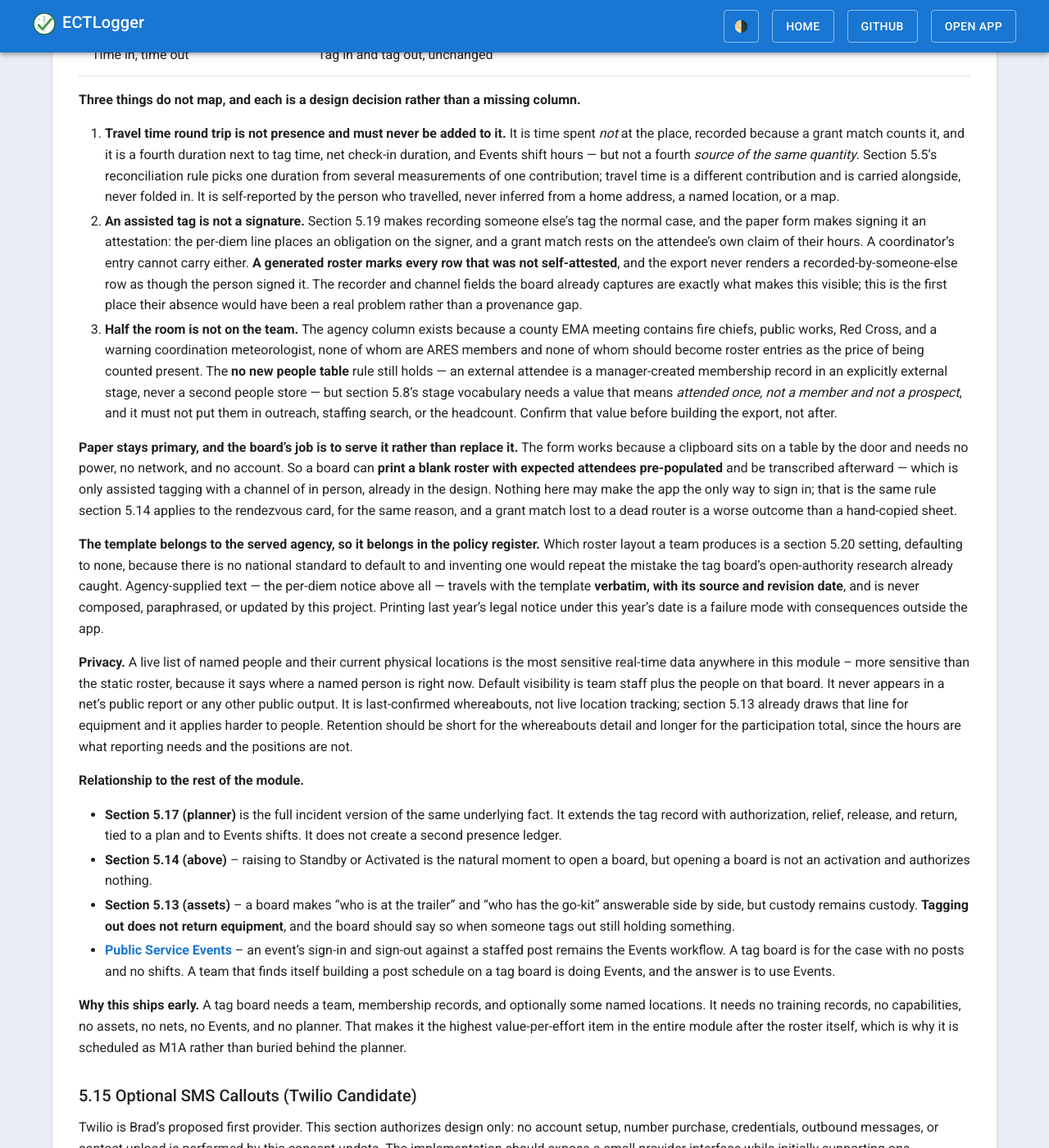
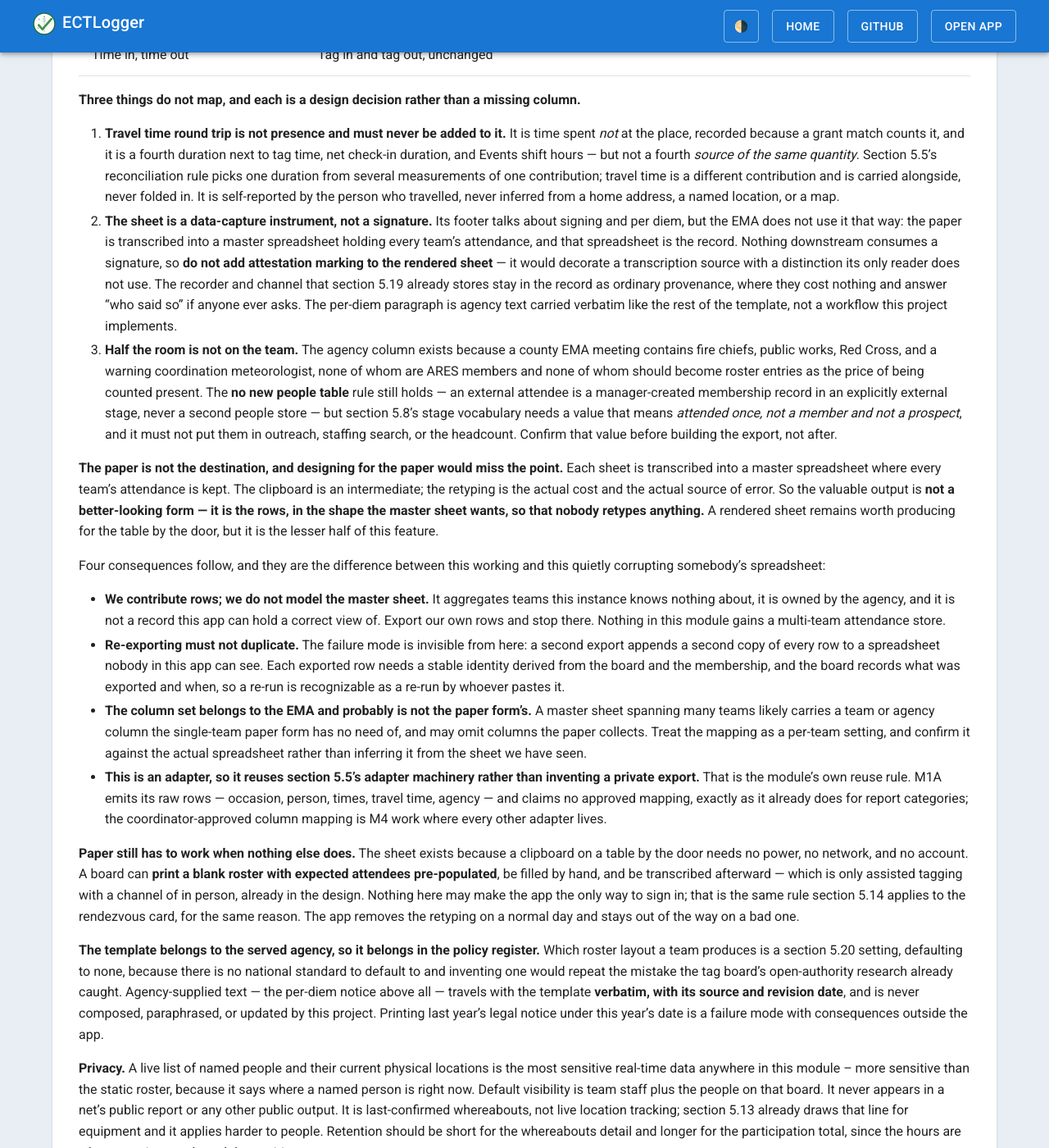
Before and after one commit to bradbrownjr/ectlogger, a Jekyll site: the page built from docs/concepts/TEAM-ACTIVATION-CALLOUTS.md, in a window 1280 px wide and 1400 px high, scrolled down 5878 px. Shown: the whole window at 82% size. Built offline with Jekyll 4.4.1, drawn with Linux system fonts in a browser that asks for light colours; our own code applies the rules of GitHub Pages for plain Markdown files; some of the changed text lies outside the part shown.

Commit message:
docs: the roster's destination is a master spreadsheet, not a signature
Correcting an assumption from the previous commit. The EMA does not treat
these sheets as attestations despite the per-diem footer; each one is
transcribed into a master spreadsheet holding every team's attendance, and
that spreadsheet is the record.

Two changes follow. The attestation marking is dropped: marking non-self-
attested rows on a rendered sheet would decorate a transcription source
with a distinction its only reader does not use. Recorder and channel stay
in the record as ordinary provenance, where they were already free.

More importantly the deliverable inverts. The retyping is the real cost, so
exporting the board's own rows in the agency's column mapping is the
primary output and the rendered paper sheet is secondary. Four constraints
come with that: export our rows only and never model a multi-team
attendance store; give each row a stable board-plus-membership identity and
record what was exported when, since a re-run otherwise appends invisible
duplicates to a sheet this app cannot see; treat the column set as the
EMA's rather than assuming the paper form's; and route it through section
5.5's adapter machinery rather than a private export, with M1A emitting raw
rows and M4 owning the approved mapping as it does for every other adapter.

Paper still prints blank and transcribes by hand, unchanged.

Replaces the wet-signature open question with the one that actually decides
the export shape: what the master sheet's columns are and how data reaches
it. TM-47 restated around the spreadsheet rather than the form.

Co-Authored-By: Claude Opus 5 <noreply@anthropic.com>
Claude-Session: https://claude.ai/code/session_018UAo5kvnrfbeiLuzfXbk9A

```diff
--- a/docs/concepts/TEAM-ACTIVATION-CALLOUTS.md
+++ b/docs/concepts/TEAM-ACTIVATION-CALLOUTS.md
@@ -125,10 +125,19 @@ Most of it maps onto a board that already exists:
 **Three things do not map, and each is a design decision rather than a missing column.**
 
 1. **Travel time round trip is not presence and must never be added to it.** It is time spent *not* at the place, recorded because a grant match counts it, and it is a fourth duration next to tag time, net check-in duration, and Events shift hours — but not a fourth *source of the same quantity*. Section 5.5's reconciliation rule picks one duration from several measurements of one contribution; travel time is a different contribution and is carried alongside, never folded in. It is self-reported by the person who travelled, never inferred from a home address, a named location, or a map.
-2. **An assisted tag is not a signature.** Section 5.19 makes recording someone else's tag the normal case, and the paper form makes signing it an attestation: the per-diem line places an obligation on the signer, and a grant match rests on the attendee's own claim of their hours. A coordinator's entry cannot carry either. **A generated roster marks every row that was not self-attested**, and the export never renders a recorded-by-someone-else row as though the person signed it. The recorder and channel fields the board already captures are exactly what makes this visible; this is the first place their absence would have been a real problem rather than a provenance gap.
+2. **The sheet is a data-capture instrument, not a signature.** Its footer talks about signing and per diem, but the EMA does not use it that way: the paper is transcribed into a master spreadsheet holding every team's attendance, and that spreadsheet is the record. Nothing downstream consumes a signature, so **do not add attestation marking to the rendered sheet** — it would decorate a transcription source with a distinction its only reader does not use. The recorder and channel that section 5.19 already stores stay in the record as ordinary provenance, where they cost nothing and answer "who said so" if anyone ever asks. The per-diem paragraph is agency text carried verbatim like the rest of the template, not a workflow this project implements.
 3. **Half the room is not on the team.** The agency column exists because a county EMA meeting contains fire chiefs, public works, Red Cross, and a warning coordination meteorologist, none of whom are ARES members and none of whom should become roster entries as the price of being counted present. The **no new people table** rule still holds — an external attendee is a manager-created membership record in an explicitly external stage, never a second people store — but section 5.8's stage vocabulary needs a value that means *attended once, not a member and not a prospect*, and it must not put them in outreach, staffing search, or the headcount. Confirm that value before building the export, not after.
 
-**Paper stays primary, and the board's job is to serve it rather than replace it.** The form works because a clipboard sits on a table by the door and needs no power, no network, and no account. So a board can **print a blank roster with expected attendees pre-populated** and be transcribed afterward — which is only assisted tagging with a channel of in person, already in the design. Nothing here may make the app the only way to sign in; that is the same rule section 5.14 applies to the rendezvous card, for the same reason, and a grant match lost to a dead router is a worse outcome than a hand-copied sheet.
+**The paper is not the destination, and designing for the paper would miss the point.** Each sheet is transcribed into a master spreadsheet where every team's attendance is kept. The clipboard is an intermediate; the retyping is the actual cost and the actual source of error. So the valuable output is **not a better-looking form — it is the rows, in the shape the master sheet wants, so that nobody retypes anything.** A rendered sheet remains worth producing for the table by the door, but it is the lesser half of this feature.
+
+Four consequences follow, and they are the difference between this working and this quietly corrupting somebody's spreadsheet:
+
+- **We contribute rows; we do not model the master sheet.** It aggregates teams this instance knows nothing about, it is owned by the agency, and it is not a record this app can hold a correct view of. Export our own rows and stop there. Nothing in this module gains a multi-team attendance store.
+- **Re-exporting must not duplicate.** The failure mode is invisible from here: a second export appends a second copy of every row to a spreadsheet nobody in this app can see. Each exported row needs a stable identity derived from the board and the membership, and the board records what was exported and when, so a re-run is recognizable as a re-run by whoever pastes it.
+- **The column set belongs to the EMA and probably is not the paper form's.** A master sheet spanning many teams likely carries a team or agency column the single-team paper form has no need of, and may omit columns the paper collects. Treat the mapping as a per-team setting, and confirm it against the actual spreadsheet rather than inferring it from the sheet we have seen.
+- **This is an adapter, so it reuses section 5.5's adapter machinery rather than inventing a private export.** That is the module's own reuse rule. M1A emits its raw rows — occasion, person, times, travel time, agency — and claims no approved mapping, exactly as it already does for report categories; the coordinator-approved column mapping is M4 work where every other adapter lives.
+
+**Paper still has to work when nothing else does.** The sheet exists because a clipboard on a table by the door needs no power, no network, and no account. A board can **print a blank roster with expected attendees pre-populated**, be filled by hand, and be transcribed afterward — which is only assisted tagging with a channel of in person, already in the design. Nothing here may make the app the only way to sign in; that is the same rule section 5.14 applies to the rendezvous card, for the same reason. The app removes the retyping on a normal day and stays out of the way on a bad one.
 
 **The template belongs to the served agency, so it belongs in the policy register.** Which roster layout a team produces is a section 5.20 setting, defaulting to none, because there is no national standard to default to and inventing one would repeat the mistake the tag board's open-authority research already caught. Agency-supplied text — the per-diem notice above all — travels with the template **verbatim, with its source and revision date**, and is never composed, paraphrased, or updated by this project. Printing last year's legal notice under this year's date is a failure mode with consequences outside the app.
 
@@ -213,11 +222,12 @@ Two boundaries are worth repeating here because they are the ones a phase read i
 - Overdue surfacing with human follow-up and no automatic state change. Guarded board close that lists anyone still tagged in and requires explicit acknowledgment.
 - Team-staff-plus-participants visibility by default, with the whereabouts detail excluded from every public output and from net reports.
 - Scoped export of a board's participation for later reporting. Record the durations; do not claim a report-category mapping that M4 has not defined yet.
-- Render the served agency's sign-in roster from an agency-owned template: member details populated from section 5.8 records, optional self-reported round-trip travel time carried separately from presence time, external attendees included through the external-participant stage without joining the roster, and **every non-self-attested row marked as recorded by someone else**. Printing a blank roster with expected attendees pre-populated is part of this deliverable, not a later convenience — it is the fallback that keeps the workflow alive without power or network.
+- **Export the board's own rows for the served agency's master attendance spreadsheet**, which is where the paper actually ends up and where the retyping actually happens. Raw rows only at this phase — occasion, person, times, travel time, agency — with the coordinator-approved column mapping deferred to M4 alongside every other adapter. Each row carries a stable board-plus-membership identity, and the board records what was exported and when, so a second export reads as a re-run instead of silently doubling somebody's spreadsheet.
+- Render the agency's roster template as the secondary output: member details populated from section 5.8 records, optional self-reported round-trip travel time carried separately from presence time, and external attendees included through the external-participant stage without joining the roster. Printing a blank roster with expected attendees pre-populated is part of this deliverable, not a later convenience — it is the fallback that keeps the workflow alive without power or network.
 
 **Exit:** TM-39 through TM-41 pass. A board runs end to end with no net in existence anywhere in the system. A member with no account and an unlicensed helper are both tagged in by radio and tagged out correctly, each carrying its recorder and channel. An overdue tag is visible and unchanged. Closing a board with two people still tagged in is refused until acknowledged, and the acknowledgment names them. No tag creates a check-in and no check-in creates a tag, verified in both directions. TM-42 is verified when M4 ships; until then the board exports durations and claims no reconciliation.
 
-TM-47 passes: a rendered roster populates from membership records, prints blank with expected attendees, and accepts transcription afterward. Travel time never appears inside a presence duration in any export. A coordinator-recorded row is visibly distinguished from a self-attested one on the printed sheet, not only in the database. An external attendee appears on the roster and in no headcount, outreach list, or staffing search. Agency-supplied footer text renders verbatim with its revision date, and a template with no recorded source cannot be published.
+TM-47 passes: a board exports rows that paste into the agency's master sheet without retyping, and exporting the same board twice is identifiable as a re-run rather than producing a second set of rows indistinguishable from the first. No export contains a row for any team but this one. Travel time never appears inside a presence duration in any export. A rendered roster populates from membership records, prints blank with expected attendees, and accepts transcription afterward. An external attendee appears on the roster and in no headcount, outreach list, or staffing search. Agency-supplied footer text renders verbatim with its revision date, and a template with no recorded source cannot be published.
 
 ## Phase M3B — Procedures, Radio Callout, and Optional SMS
 
@@ -252,7 +262,8 @@ The hub's release checklist carries the cross-cutting cases. These are the ones
 ## Open Questions Before an Activation Pilot
 
 - Is Cumberland County's participant roster a form the county wrote, or one Maine EMA issues to every county? The design answer is the same either way — a per-team template with the agency's text carried verbatim — but if it is a state form, one template serves every Maine team and is worth shipping. Ask the EMA for the source file and its revision.
-- **Will the EMA accept a generated roster at all, or does it need wet signatures on paper?** This does not change the build, since the paper path is required regardless, but it changes what to demonstrate first: a filled printable sheet if they want paper, a transcription flow if they will take the file.
+- **What are the master spreadsheet's actual columns, and how does a team's data get into it?** This is the question that decides the shape of the export, and the paper form is not a reliable proxy for it — a sheet spanning every team almost certainly carries a team or agency column the single-team form has no need of. Ask for a copy or a header row, plus whether the EMA wants a file, a paste, or a shared sheet.
+- Does anyone other than the EMA read that spreadsheet, and does it aggregate upward to the state? That determines whether a column mapping is a Cumberland setting or a Maine one, and whether the same export serves both.
 - What is the external-participant stage actually called locally, and who may create one? A meeting roster full of agency staff is the common case, and the answer determines whether an EMA coordinator can record attendance without a roster-manager grant.
 - Which monitored channels, PACE entries, and transition rules does the EMA actually approve, and who holds switching authority for each path? Resolve from current local confirmation, not a neighboring county's plan.
 - **Answered 2026-09-17, with research.** Open/close authority follows whoever is running the occasion (the incident commander, or the team lead), derived from the existing EC/AEC appointment rather than a separate grant. The 0200-first-arrival case resolves to a **per-team setting defaulting to any active member**, because the ARES Plan delegates this to the local SOP and real local SOPs disagree. See the doctrine findings in 5.19. What still needs Brad: **does Cumberland's adopted SOP, once written with the EMA, take the default or the strict posture?** That is a policy answer to record in the team's settings, not a code change.
```
Also changed, not shown: docs/ROADMAP.md (+1 -1 lines), docs/concepts/TEAM-MANAGEMENT-NOTES.md (+3 -3 lines).
